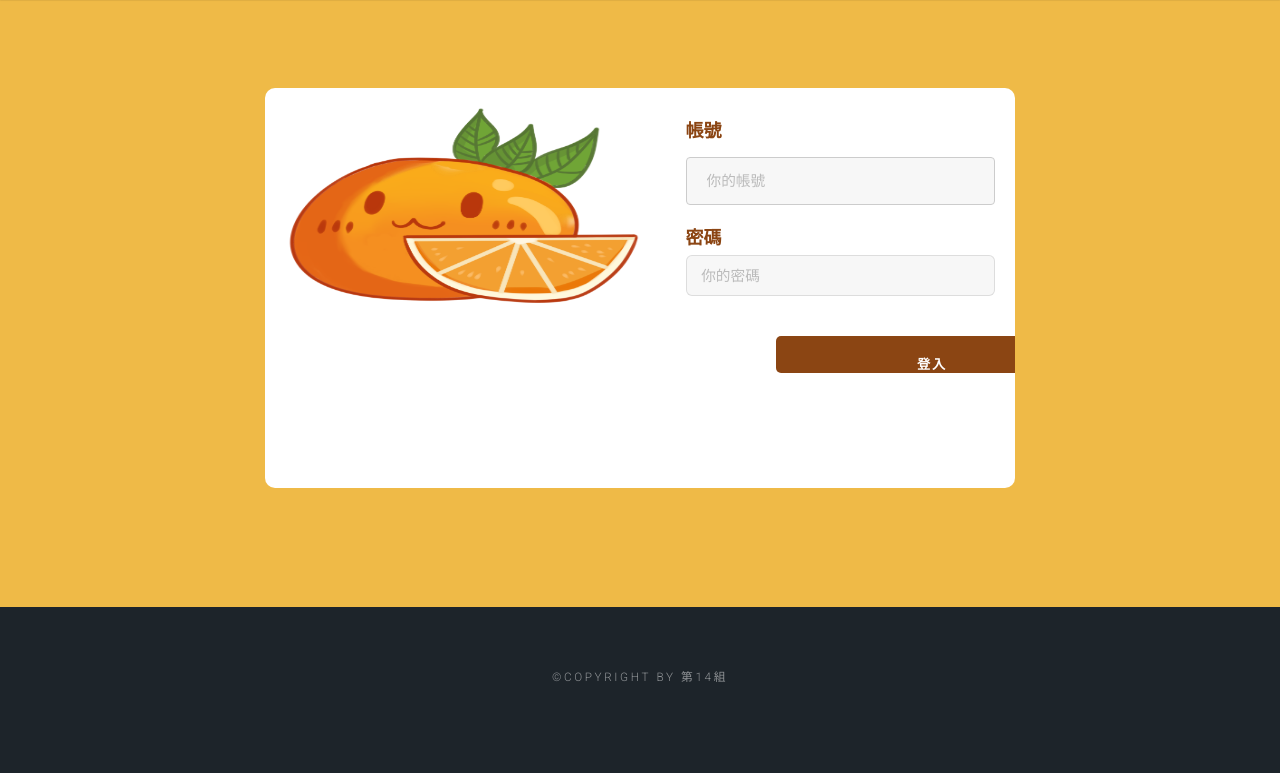
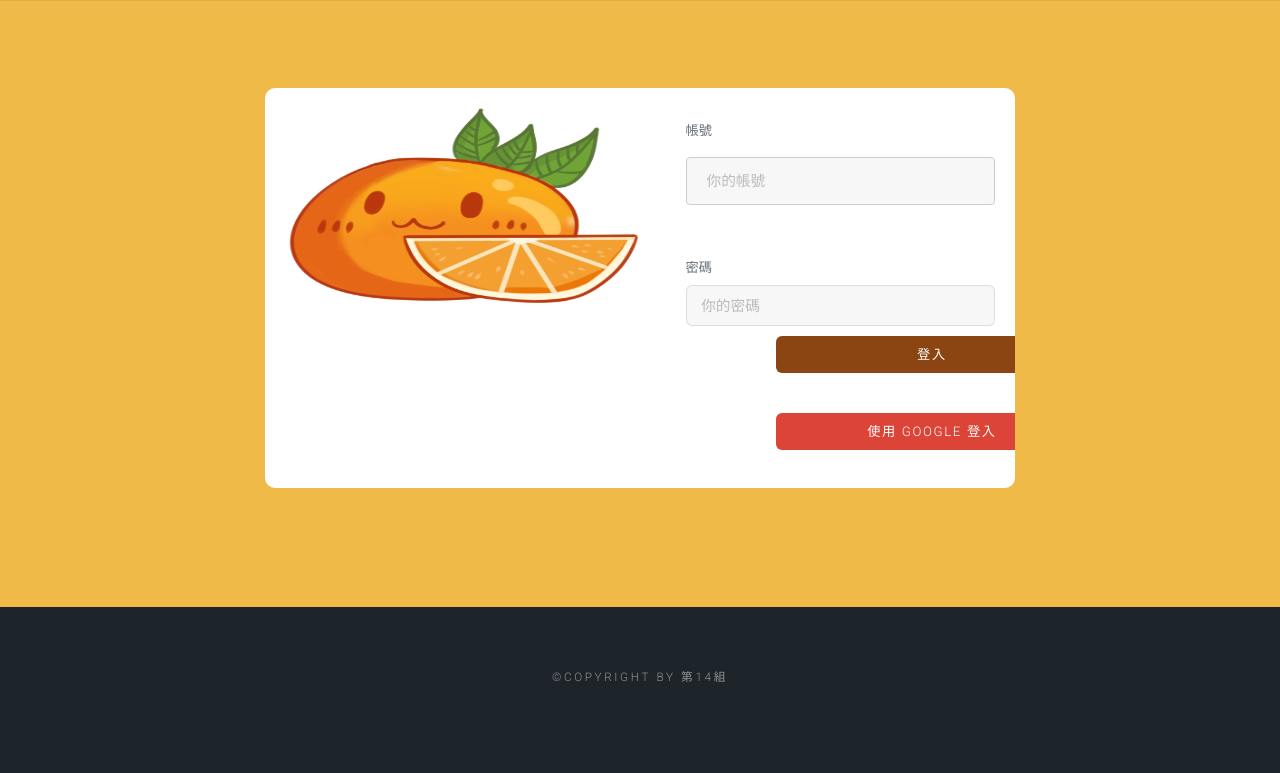
Before and after one commit to bryan0326/Website-Orange, a PHP site: page /login_front.php in a window 1280 px wide. Shown: the part 44-817 px from the top of the page. Run offline with PHP 8.4, Linux system fonts and the light colour scheme.

Commit message:
Update login_front.php with google

```diff
--- a/login_front.php
+++ b/login_front.php
@@ -44,17 +44,22 @@
             <img src="images/orange.png" width="200" height="200">
             <aside>
                 <!--  表單送到 login.php，驗證 Supabase -->
+                <!-- 一般登入 -->
                 <form method="post" action="login.php">
-                    <label for="username" style="font-size: 18px; font-weight: bold; color: #8b4513;">帳號</label>
-                    <input type="text" id="username" name="username" required
-                        style="margin-bottom: 20px; width: 100%; color: black;" placeholder="你的帳號">
+                    <label for="username">帳號</label>
+                    <input type="text" id="username" name="username" required placeholder="你的帳號">
 
-                    <label for="password" style="font-size: 18px; font-weight: bold; color: #8b4513;">密碼</label>
-                    <input type="password" id="password" name="password" required
-                        style="margin-bottom: 30px; width: 100%; color: black;" placeholder="你的密碼">
+                    <label for="password">密碼</label>
+                    <input type="password" id="password" name="password" required placeholder="你的密碼">
 
                     <input type="submit" name="submit-btn" value="登入"
-                        style="width: 100%; background-color:#8b4513; color:white; font-weight:bold; padding:10px; border:none; border-radius:5px;">
+                           style="width: 100%; background-color:#8b4513; color:white;">
+                </form>
+
+                <!-- Google 登入 -->
+                <form method="post" action="login.php" style="margin-top: 20px;">
+                    <input type="submit" name="google-submit" value="使用 Google 登入"
+                           style="width: 100%; background-color:#db4437; color:white;">
                 </form>
             </aside>
         </div>
```
